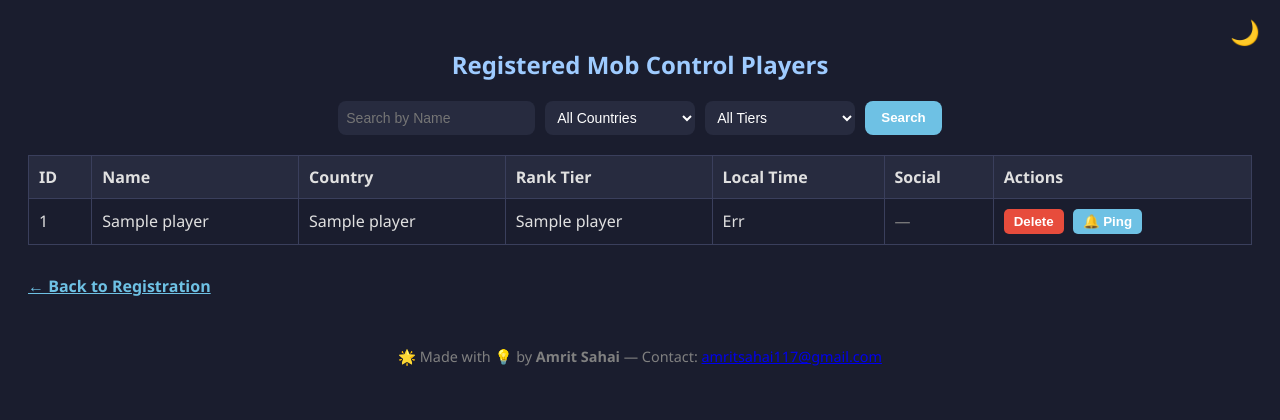
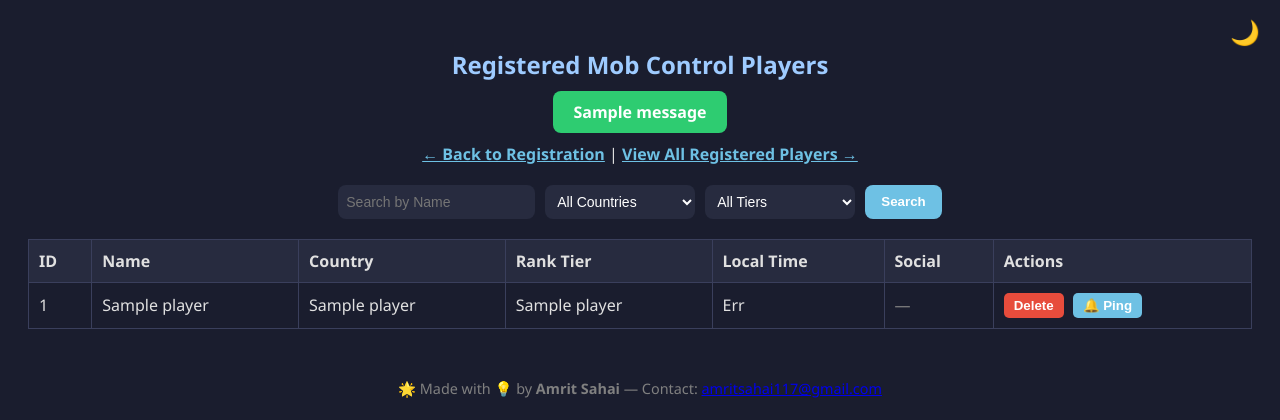
Before and after one commit to omfgryu/mob-control-app, a Flask app: template templates/players.html in a window 1280 px wide. Shown: the top 420 px of the page. Run offline with Flask 3, Linux system fonts and the light colour scheme; the template is opened without the code that fills it: most values are stand-ins (such as "Sample title", 1, 10 or a date in 2020); one stand-in notice (Sample message) is shown.

Commit message:
Fix redirect to players page after registration

```diff
--- a/app.py
+++ b/app.py
@@ -61,6 +61,18 @@
 def sanitize_input(text):
     return re.sub(r'[^a-zA-Z0-9 _\-\.\$]', '', text)
 
+# ✅ Home route added
+@app.route('/')
+def home():
+    return '''
+    <h2 style="text-align:center; font-family:sans-serif;">
+        🧠 Mob Control App<br>Player Matchmaking Tool
+    </h2>
+    <p style="text-align:center;">
+        <a href="/register">Register</a> | <a href="/players">View Players</a>
+    </p>
+    '''
+
 @app.route("/", methods=["GET", "POST"])
 def register():
     if request.method == "POST":
@@ -112,7 +124,7 @@
             conn.close()
 
             flash(f"Player '{name}' registered successfully!", "success")
-            return redirect(url_for("register"))
+            return redirect(url_for("players"))  # 👈 Redirect to players page
 
         except Exception as e:
             flash(f"Database error: {e}", "error")
--- a/templates/players.html
+++ b/templates/players.html
@@ -18,6 +18,17 @@
             text-align: center;
             color: #9ecbff;
             margin-bottom: 20px;
+        }
+
+        .flash-message {
+            text-align: center;
+            background-color: #2ecc71;
+            color: white;
+            padding: 10px 20px;
+            border-radius: 8px;
+            margin: -10px auto 20px auto;
+            width: fit-content;
+            font-weight: bold;
         }
 
         table {
@@ -158,6 +169,19 @@
 
 <h2>Registered Mob Control Players</h2>
 
+{% with messages = get_flashed_messages() %}
+  {% if messages %}
+    <div class="flash-message">
+      {{ messages[0] }}
+    </div>
+  {% endif %}
+{% endwith %}
+
+<p style="text-align:center; margin-top:-10px; margin-bottom: 20px;">
+    <a href="{{ url_for('register') }}" style="color: #6ec1e4; font-weight:bold;">← Back to Registration</a> |
+    <a href="{{ url_for('players') }}" style="color: #6ec1e4; font-weight:bold;">View All Registered Players →</a>
+</p>
+
 <form class="search-form" method="GET" action="{{ url_for('players') }}">
     <input type="text" name="name" placeholder="Search by Name" value="{{ search_name }}">
     <select name="country">
@@ -215,8 +239,6 @@
     </tbody>
 </table>
 
-<a href="{{ url_for('register') }}" style="color: #6ec1e4; font-weight: bold;">← Back to Registration</a>
-
 <script>
     const toggle = document.getElementById('theme-toggle');
     toggle.addEventListener('click', () => {
```
